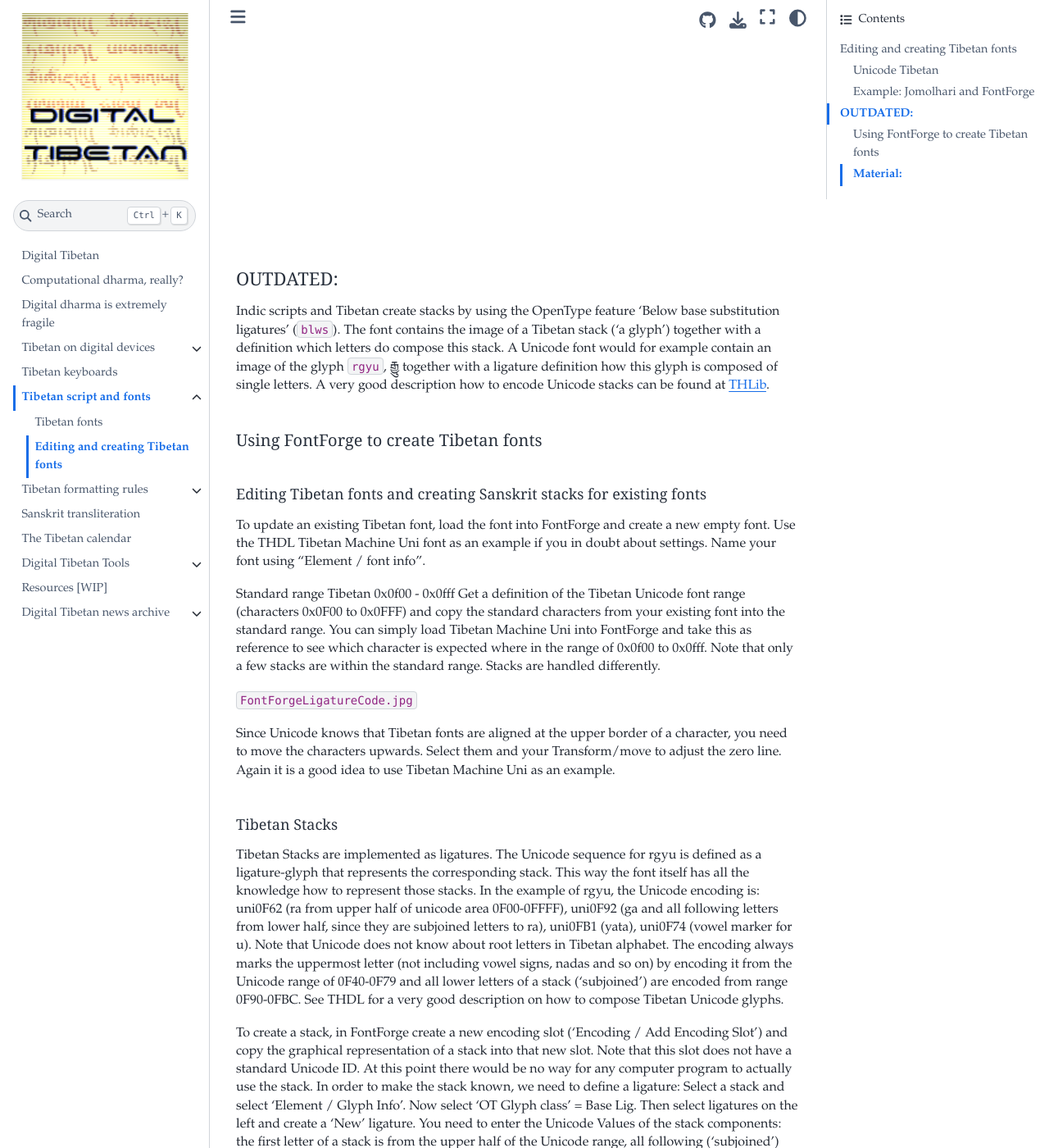
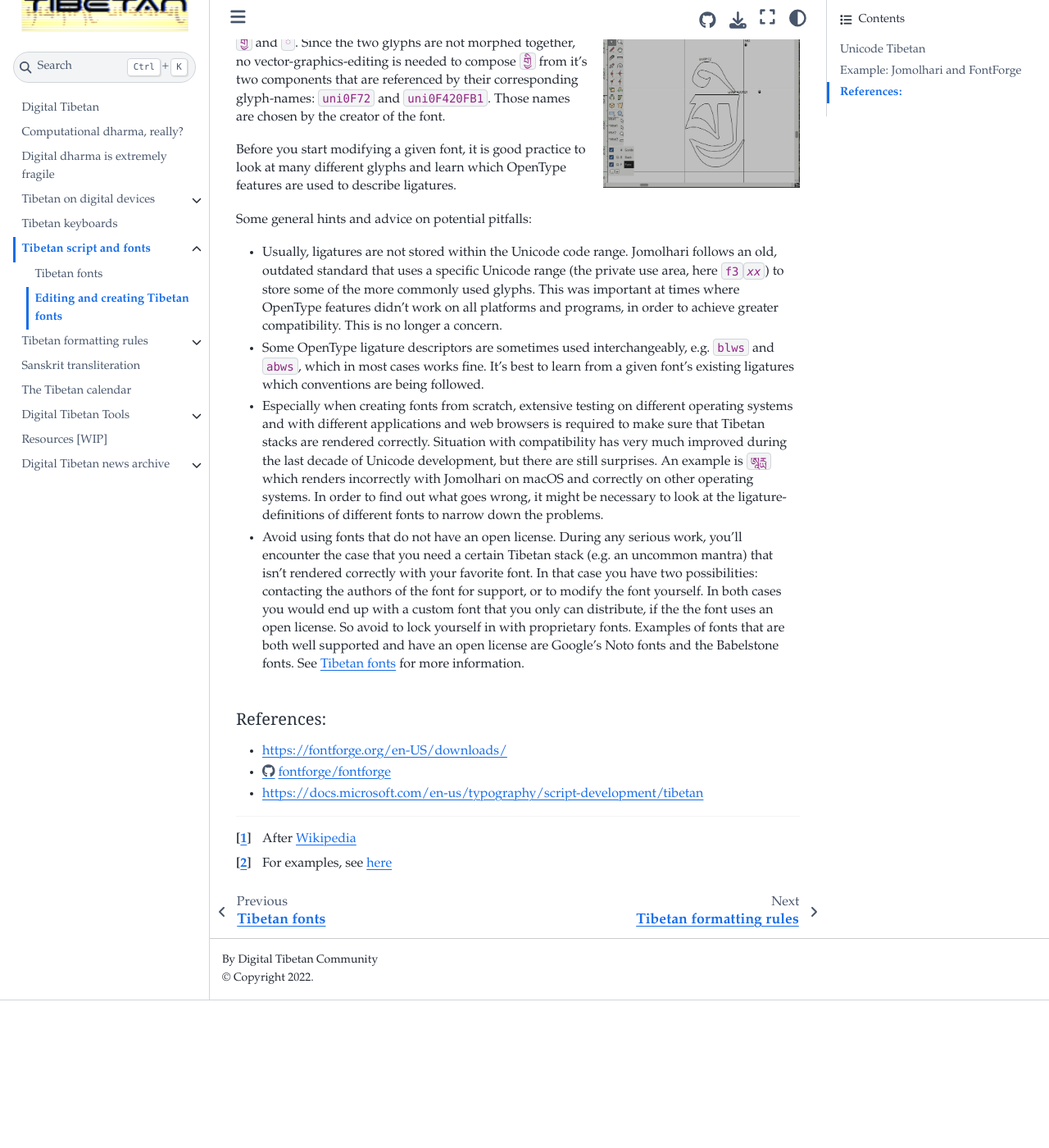
Before and after one commit to DigitalTibetan/DigitalTibetan, a Jupyter Book: the page built from docs/tibetan_font_creation.md, in a window 1280 px wide and 1400 px high, scrolled down 2527 px. Shown: the whole window at 82% size. Built offline with Jupyter Book 1.0.4 settings and Sphinx 7.4.7 and the Sphinx Book theme 1.1.4, drawn with Linux system fonts in a browser that asks for light colours; after the commit the page ends 3747 px from its top, so only the background shows below that; some of the changed text lies outside the part shown.

Commit message:
Font editing

````diff
--- a/docs/tibetan_font_creation.md
+++ b/docs/tibetan_font_creation.md
@@ -50,7 +50,9 @@
 - [Jomolhari font](https://fonts.google.com/specimen/Jomolhari#type-tester)
 - [FontForge](https://fontforge.org/en-US/), a powerful free and open font editor that can be used to extend existing Tibetan fonts or create new ones. It available for Linux, macOS and Windows.
 
-Now start FontForge and open `Jomolhari-Regular.ttf`. Once Jomolhari is loaded, select `Encoding / Compact (hide unused glyphs)` to make navigation easier.
+Now start FontForge and open `Jomolhari-Regular.ttf`.
+
+Once Jomolhari is loaded, select `Encoding / Compact (hide unused glyphs)` to make navigation easier.
 
 ```{image} Images/FontForgeKa.jpg
 :align: right
@@ -68,51 +70,26 @@
 :width: 240
 ```
 
-First, scroll down to position `f360`. It contains the glyph `གྱ`, the intermediate between `ག` and `གྱི`. In the outline editor window of `གྱ`, select `Element / Glyph info`, and `Ligatures`. This describes the OpenType rules, how the glyph `གྱ` is composed of the two unicode characters `ག` (at `U+0F41`) and ` ྱ` (at `U+0FB1`): the ligature is a `blws` 'Below Base Substitution' which means a `གྱ` is composed of a `ག` with subjoined ` ྱ`.
+First, scroll down to position `f360`. It contains the glyph `གྱ`, the intermediate between `ག` and `གྱི`. Double-click the glyph to open the outlien editor: this specific glyph had to be designed using vector graphics, since both letters merge organically. In the outline editor window of `གྱ`, select `Element / Glyph info`, and `Ligatures`. This describes the OpenType rules, how the glyph `གྱ` is composed of the two unicode characters `ག` (at `U+0F41`) and ` ྱ` (at `U+0FB1`): the ligature is a `blws` 'Below Base Substitution' which means a `གྱ` is composed of a `ག` with subjoined ` ྱ`.
 
+```{image} Images/FontForgeGyi.jpg
+:align: right
+:width: 240
+```
 
+The next position `f361` contains `གྱི`. Open the outline editor. `གྱི` is composed as references to two existing glyphs: `གྱ` and ` ི`. Since the two glyphs are not morphed together, no vector-graphics-editing is needed to compose `གྱི` from it's two components that are referenced by their corresponding glyph-names: `uni0F72` and `uni0F420FB1`. Those names are chosen by the creator of the font.
 
+Before you start modifying a given font, it is good practice to look at many different glyphs and learn which OpenType features are used to describe ligatures.
 
+Some general hints and advice on potential pitfalls:
 
-<br><br><br><br><br><br><br><br><br><br><br><br><br><br><br><br><br>
-# OUTDATED:
+* Usually, ligatures are not stored within the Unicode code range. Jomolhari follows an old, outdated standard that uses a specific Unicode range (the private use area, here `f3`_`xx`_) to store some of the more commonly used glyphs. This was important at times where OpenType features didn't work on all platforms and programs, in order to achieve greater compatibility. This is no longer a concern.
+* Some OpenType ligature descriptors are sometimes used interchangeably, e.g. `blws` and `abws`, which in most cases works fine. It's best to learn from a given font's existing ligatures which conventions are being followed.
+* Especially when creating fonts from scratch, extensive testing on different operating systems and with different applications and web browsers is required to make sure that Tibetan stacks are rendered correctly. Situation with compatibility has very much improved during the last decade of Unicode development, but there are still surprises. An example is `ཨཱརྻ` which renders incorrectly with Jomolhari on macOS and correctly on other operating systems. In order to find out what goes wrong, it might be necessary to look at the ligature-definitions of different fonts to narrow down the problems.
+* Avoid using fonts that do not have an open license. During any serious work, you'll encounter the case that you need a certain Tibetan stack (e.g. an uncommon mantra) that isn't rendered correctly with your favorite font. In that case you have two possibilities: contacting the authors of the font for support, or to modify the font yourself. In both cases you would end up with a custom font that you only can distribute, if the the font uses an open license. So avoid to lock yourself in with proprietary fonts. Examples of fonts that are both well supported and have an open license are Google's Noto fonts and the Babelstone fonts. See [Tibetan fonts](tibetan_fonts.md) for more information.
 
-Indic scripts and Tibetan create stacks by using the OpenType feature 'Below base substitution ligatures' (`blws`). The font contains the image of a Tibetan stack ('a glyph') together with a definition which letters do compose this stack. A Unicode font would for example contain an image of the glyph `rgyu`, རྒྱུ together with a ligature definition how this glyph is composed of single letters. A very good description how to encode Unicode stacks can be found at [THLib](https://www.thlib.org/tools/scripts/wiki/Encoding%20model%20of%20the%20Tibetan%20script%20in%20the%20UCS.html).
+## References:
 
-
-
-## Using FontForge to create Tibetan fonts
-
-
-
-### Editing Tibetan fonts and creating Sanskrit stacks for existing fonts
-
-To update an existing Tibetan font, load the font into FontForge and create a new empty font. Use the THDL Tibetan Machine Uni font as an example if you in doubt about settings. Name your font using "Element / font info".
-
-Standard range Tibetan 0x0f00 - 0x0fff
-Get a definition of the Tibetan Unicode font range (characters 0x0F00 to 0x0FFF) and copy the standard characters from your existing font into the standard range. You can simply load Tibetan Machine Uni into FontForge and take this as reference to see which character is expected where in the range of 0x0f00 to 0x0fff. Note that only a few stacks are within the standard range. Stacks are handled differently.
-
-`FontForgeLigatureCode.jpg`
-
-Since Unicode knows that Tibetan fonts are aligned at the upper border of a character, you need to move the characters upwards. Select them and your Transform/move to adjust the zero line. Again it is a good idea to use Tibetan Machine Uni as an example.
-
-### Tibetan Stacks
-
-Tibetan Stacks are implemented as ligatures. The Unicode sequence for rgyu is defined as a ligature-glyph that represents the corresponding stack. This way the font itself has all the knowledge how to represent those stacks. In the example of rgyu, the Unicode encoding is: uni0F62 (ra from upper half of unicode area 0F00-0FFFF), uni0F92 (ga and all following letters from lower half, since they are subjoined letters to ra), uni0FB1 (yata), uni0F74 (vowel marker for u). Note that Unicode does not know about root letters in Tibetan alphabet. The encoding always marks the uppermost letter (not including vowel signs, nadas and so on) by encoding it from the Unicode range of 0F40-0F79 and all lower letters of a stack ('subjoined') are encoded from range 0F90-0FBC. See THDL for a very good description on how to compose Tibetan Unicode glyphs.
-
-To create a stack, in FontForge create a new encoding slot ('Encoding / Add Encoding Slot') and copy the graphical representation of a stack into that new slot. Note that this slot does not have a standard Unicode ID. At this point there would be no way for any computer program to actually use the stack. In order to make the stack known, we need to define a ligature: Select a stack and select 'Element / Glyph Info'. Now select 'OT Glyph class' = Base Lig. Then select ligatures on the left and create a 'New' ligature. You need to enter the Unicode Values of the stack components: the first letter of a stack is from the upper half of the Unicode range, all following ('subjoined') letters are from the second range. See THDL for detailed explanation. Select as Tag: 'Below base substitution' blws and select 'Ignore combining marks'.
-
-To create a Mac OS 10.4.8 compatible font, you would either only or additionally create a rlig ligature entry. Fontforge supports more than one ligature entry per glyph. To make the font Linux compatible, you would additionally create a CCMP ligature with identical information.
-
-FontForge also has a useful function to replace all BLWS tags by RLIG tags. (See FontForge 'Typographic features'). This can be used to easily convert fonts that were created for only one of the platforms.
-
-At this point you should have a font that can be used for a first test:
-
-Save your work in FontForge, then select 'File / Generate Font' and generate a TrueType or OpenType font (both seem to work for Windows). Create 'OpenType' for Mac. Drag the font into control panel / fonts and launch a Unicode aware application (e.g. notepad, OpenOffice, Microsoft Word) to test your new font. Use TextEdit for Mac OS-X 10.4.8 and above.
-
-## Material:
-
-https://fontforge.org/en-US/downloads/
-https://github.com/fontforge/fontforge
-
-https://docs.microsoft.com/en-us/typography/script-development/tibetan
+- <https://fontforge.org/en-US/downloads/>
+- <https://github.com/fontforge/fontforge>
+- <https://docs.microsoft.com/en-us/typography/script-development/tibetan>
````
